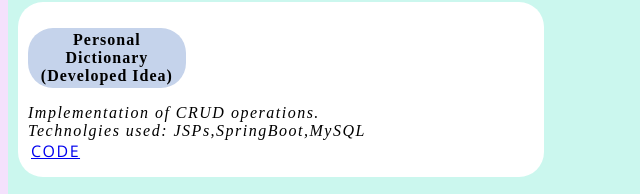
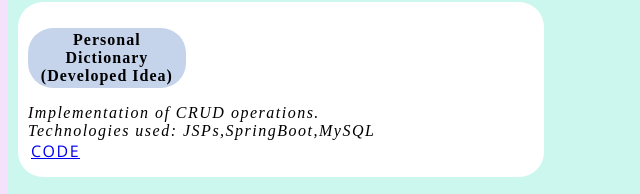
Before and after one commit to PreethiK9390/MyPortfolio.github.io, a plain HTML site: page index.html in a window 1280 px wide. Shown: the part 1737-1931 px from the top of the page, 0-640 px from the left. Drawn offline with nearby package versions, Linux system fonts and the light colour scheme.

Commit message:
Update index.html
Spell mistake

```diff
--- a/index.html
+++ b/index.html
@@ -163,7 +163,7 @@
       Personal Dictionary (Developed Idea)
     </p>
       <span style="display : block;font-style:italic">
-        Implementation of CRUD operations.<br />Technolgies used: <em>JSPs,SpringBoot,MySQL</em></span>
+        Implementation of CRUD operations.<br />Technologies used: <em>JSPs,SpringBoot,MySQL</em></span>
 
         <a href="https://github.com/PreethiK9390/PersonalDictionary/tree/main/PersonalDictionary">
           CODE
```
